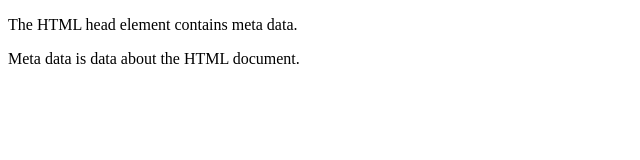
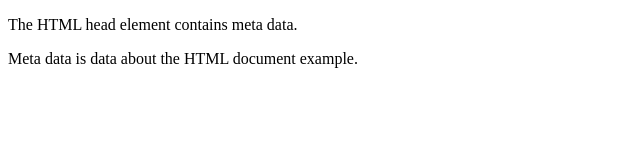
Before and after one commit to vineethsivan89/azuretraining, a plain HTML site: page index.html in a window 1280 px wide. Shown: the full height of the page, 0-640 px from the left. Drawn offline with Linux system fonts and the light colour scheme.

Commit message:
Update index.html

```diff
--- a/index.html
+++ b/index.html
@@ -7,7 +7,7 @@
 <body>
 
 <p>The HTML head element contains meta data.</p>
-<p>Meta data is data about the HTML document.</p>
+<p>Meta data is data about the HTML document example.</p>
 
 </body>
 </html>
```
